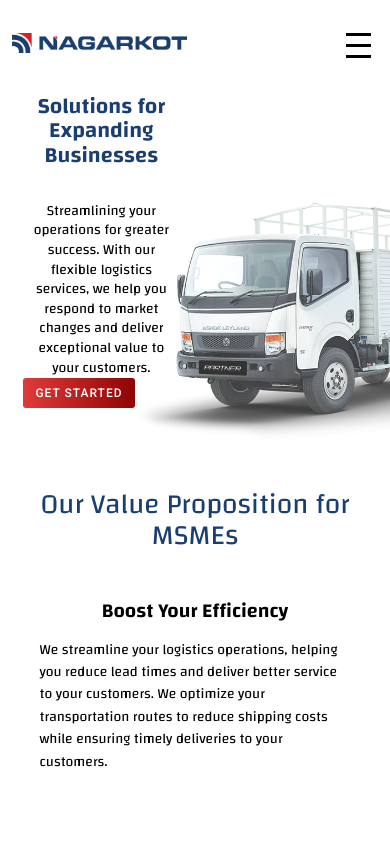
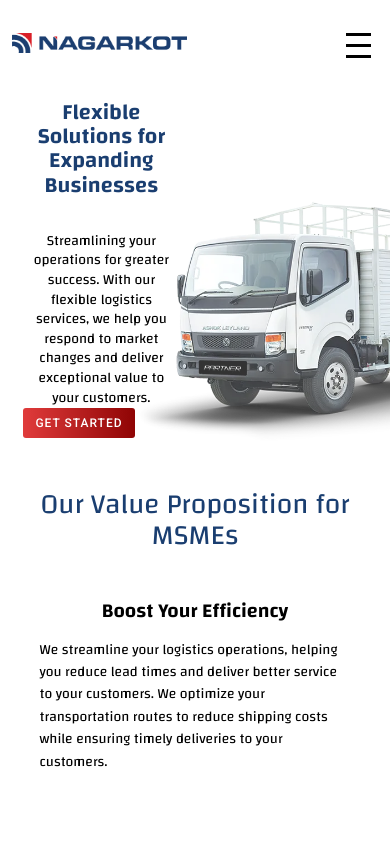
Before and after one commit to yashrawat1905/NGFL_website, a React (Vite) app: page /msme in a window 390 px wide. Shown: the top 841 px of the page. Built offline with nearby package versions, Linux system fonts and the light colour scheme; a web font is replaced by a local one.

Commit message:
startup error solved

```diff
--- a/src/Components/Solutions/Hero.css
+++ b/src/Components/Solutions/Hero.css
@@ -94,7 +94,6 @@
     margin:auto 0;
     position: absolute;
     padding-right: 0;
-    top: -30px;
     left: 6%;
     z-index: 1;
     text-align: center;
```
